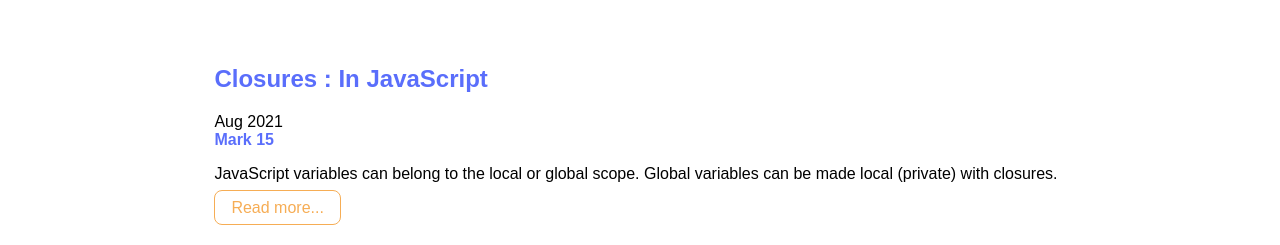
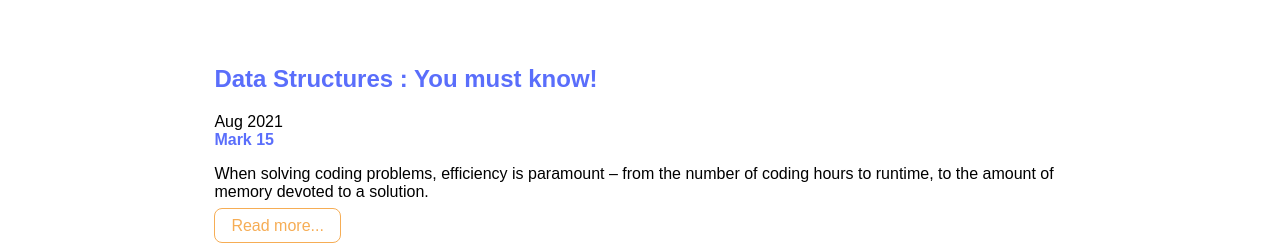
Before and after one commit to jeetbhalani15/jeet-portfolio, a plain HTML site: page blogs.html in a window 1280 px wide. Shown: the part 579-824 px from the top of the page. Drawn offline with Linux system fonts and the light colour scheme.

Commit message:
done done1

```diff
--- a/blogs.html
+++ b/blogs.html
@@ -33,15 +33,13 @@
             <section class="section on">
                 <div class="container container-center">
                     <h1>
-                        <span class="heading-inverted">Closures : In JavaScript</span>
+                        <span class="heading-inverted">Data Structures : You must know!</span>
                     </h1>
                     <small> Aug 2021</small> <br>
                     <p2> Mark 15</p2>
-                    <p>JavaScript variables can belong to the local or global scope.
-
-                        Global variables can be made local (private) with closures.
+                    <p>When solving coding problems, efficiency is paramount – from the number of coding hours to runtime, to the amount of memory devoted to a solution.
                     </p>
-                    <a class="link link-secondary" href="https://jeetbhalani.hashnode.dev/closures-in-javascript">Read more...</a>
+                    <a class="link link-secondary" href="https://jeetbhalani.hashnode.dev/data-structures-you-must-know">Read more...</a>
                 </div>
             </section>
         </li>
```
